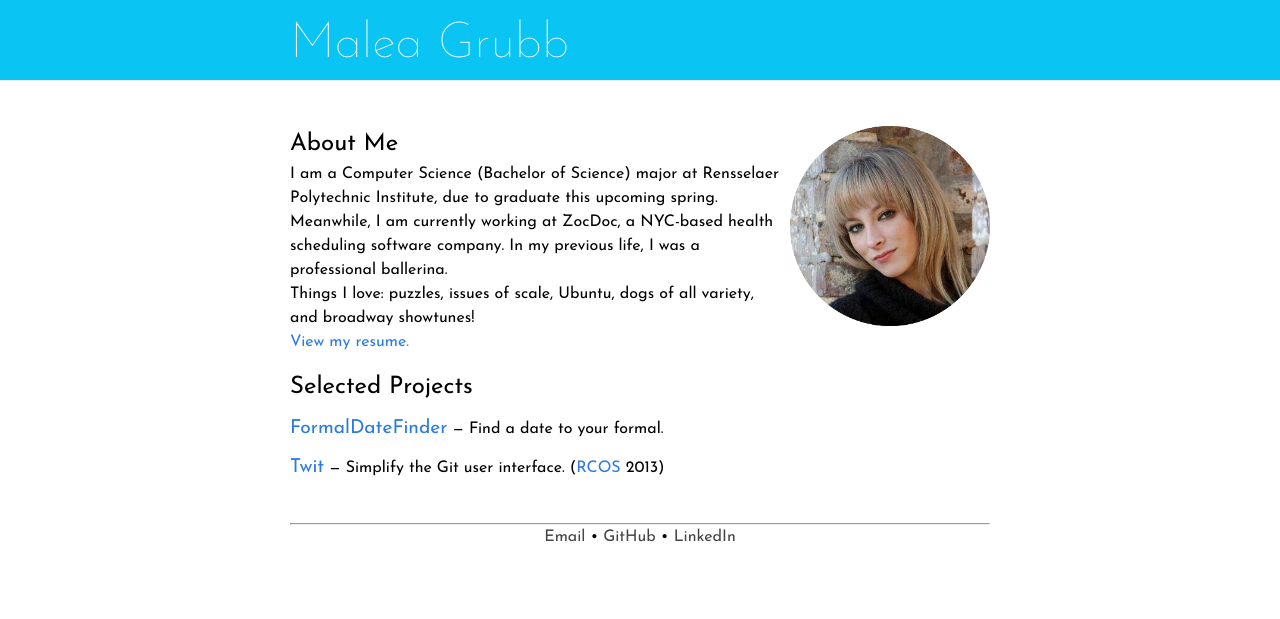
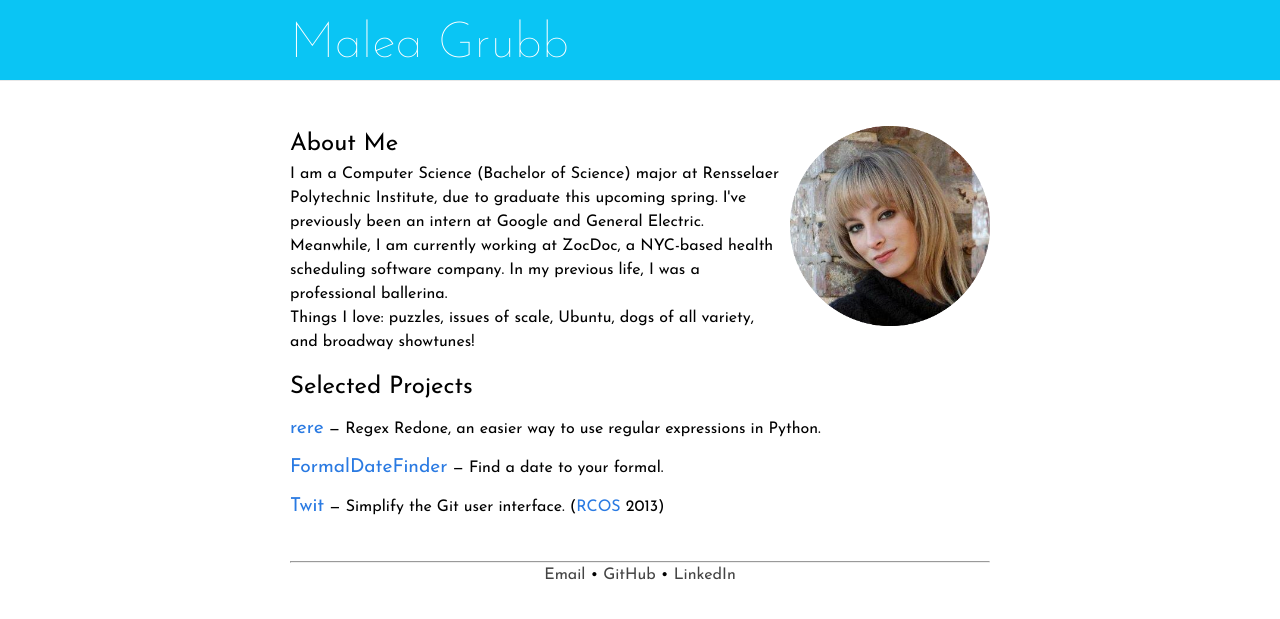
Before and after one commit to malea/malea.github.io, a Jekyll site: the page built from index.html, in a window 1280 px wide. Shown: the top 619 px of the page. Built offline with Jekyll 4.4.1, drawn with Linux system fonts in a browser that asks for light colours.

Commit message:
Add rere project link and tweak description

```diff
--- a/index.html
+++ b/index.html
@@ -10,21 +10,22 @@ layout: default
 
     <p>
         I am a Computer Science (Bachelor of Science) major at Rensselaer Polytechnic Institute, due to graduate
-        this upcoming spring. Meanwhile, I am currently working at ZocDoc, a NYC-based health scheduling software
-        company. In my previous life, I was a professional ballerina.
+        this upcoming spring. I've previously been an intern at Google and General Electric. Meanwhile, I am
+        currently working at ZocDoc, a NYC-based health scheduling software company. In my previous life, I was
+        a professional ballerina.
     </p>
 
     <p>
         Things I love: puzzles, issues of scale, Ubuntu, dogs of all variety, and broadway showtunes!
     </p>
 
-    <p>
-        <a href="/resume.pdf">View my resume.</a>
-    </p>
-
     <h1> Selected Projects </h1>
 
     <ul class="projects">
+        <li>
+            <a class="project-link" href="http://www.maleagrubb.com/rere">rere</a>
+            &mdash; Regex Redone, an easier way to use regular expressions in Python.
+        </li>
         <li>
             <a class="project-link" href="http://formaldatefinder.com">FormalDateFinder</a>
             &mdash; Find a date to your formal.
```
